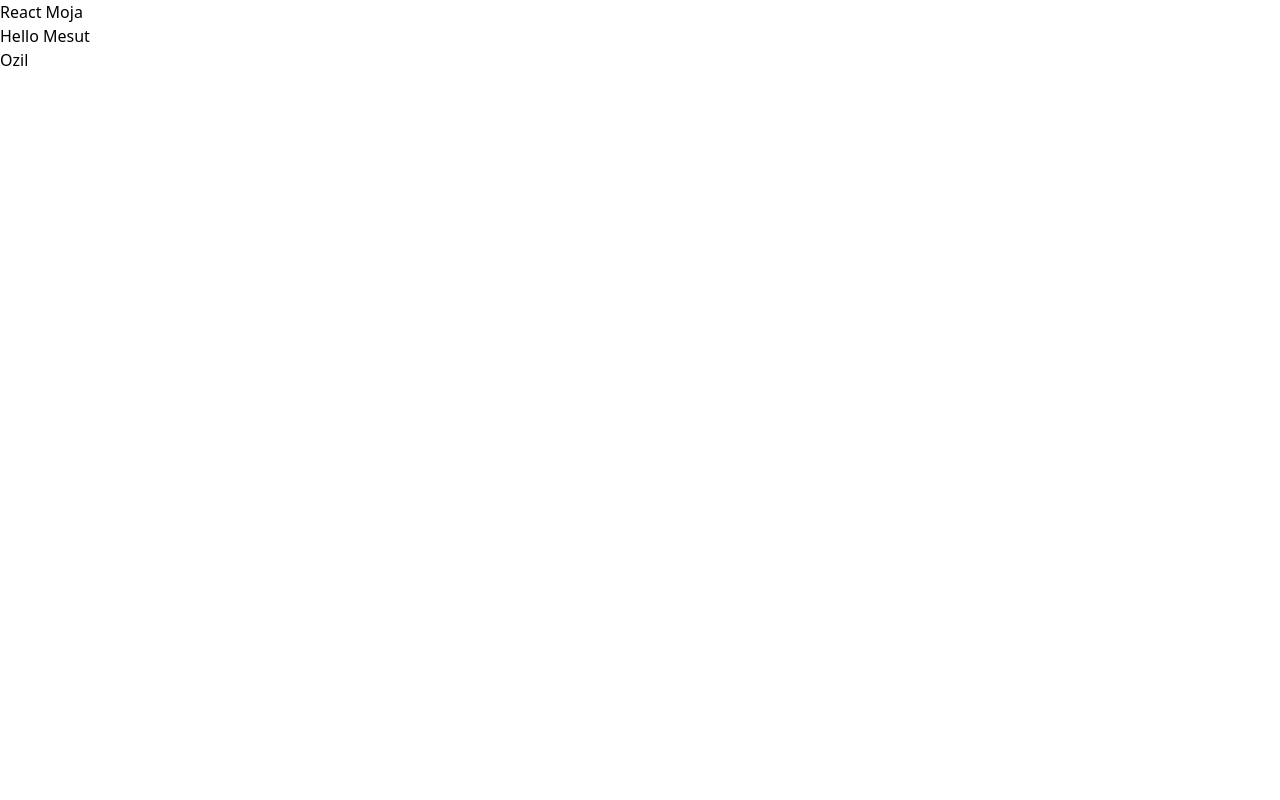
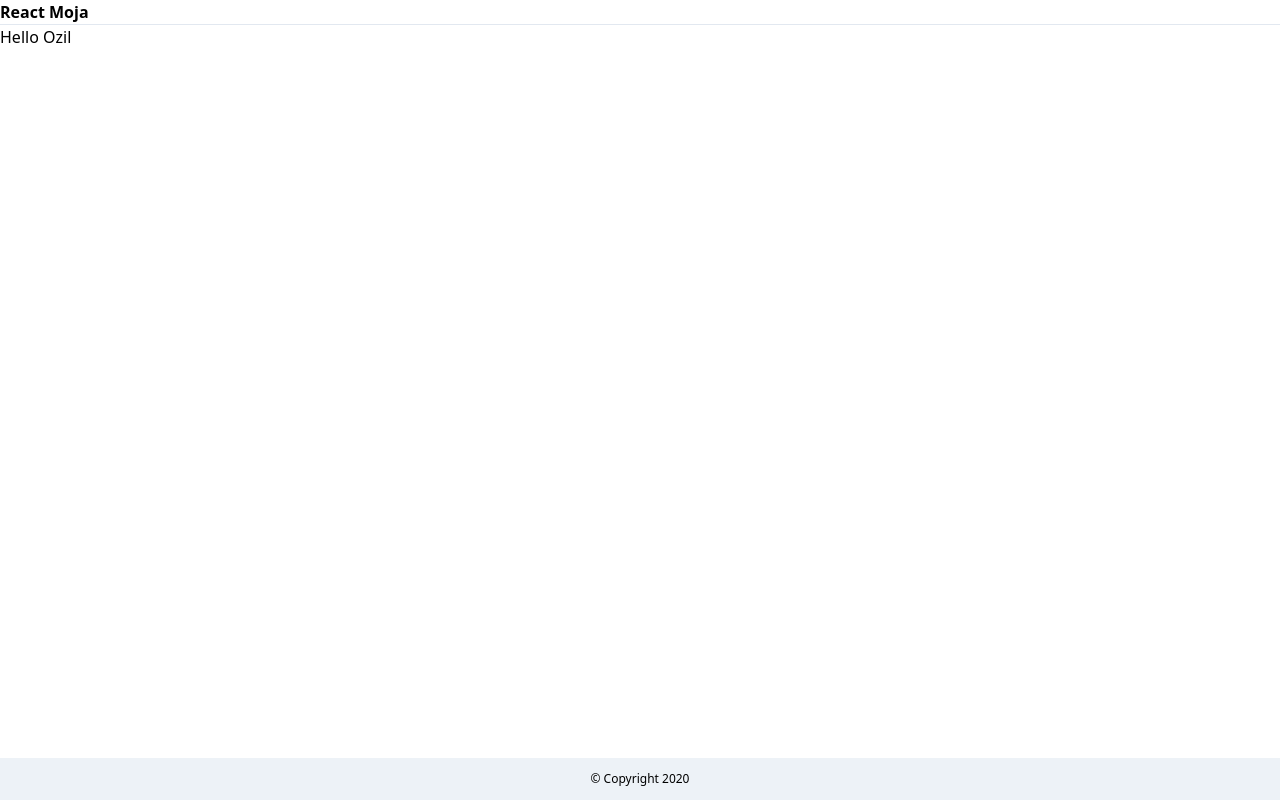
Before and after one commit to kagz/moja, a React (Create React App) app: page / in a window 1280 px wide. Built offline with nearby package versions, Linux system fonts and the light colour scheme.

Commit message:
added footer

```diff
--- a/src/App.js
+++ b/src/App.js
@@ -1,12 +1,14 @@
 import React from 'react';
 import HelloWorld from './components/Hello';
-import Header from './components/Header'
+import Header from './components/Header';
+import Footer from './components/Footer'
+
 function App() {
   return (
     <div >
       <Header ></Header>
-     <HelloWorld name="Ozil" secondName="Mesut"/>
-
+      <HelloWorld name="Ozil"/>
+      <Footer></Footer>
     </div>
 
   );
--- /dev/null
+++ b/src/components/Footer.js
@@ -0,0 +1,9 @@
+import React from 'react'
+
+export default function Footer() {
+    return (
+    <footer className="bg-gray-200 text-center text-xs p-3 absolute bottom-0 w-full">
+&copy; Copyright 2020
+    </footer>
+    )
+}
--- a/src/components/Header.js
+++ b/src/components/Header.js
@@ -2,7 +2,7 @@ import React from 'react'
 
 export default function Header() {
     return (
-       <header >
+       <header className="border-b font-bold p3">
            React Moja
        </header>
     )
--- a/src/components/Hello.js
+++ b/src/components/Hello.js
@@ -6,7 +6,7 @@ render(){
 
     return(
        <div>
-            <h1>Hello {this.props.secondName}<br/>{this.props.name} </h1>
+            <h1>Hello {this.props.name} </h1>
 
        </div>
     )
```
